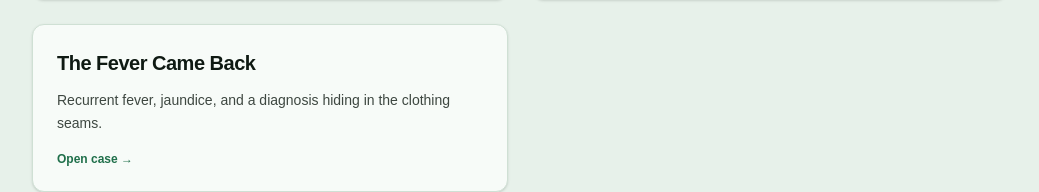
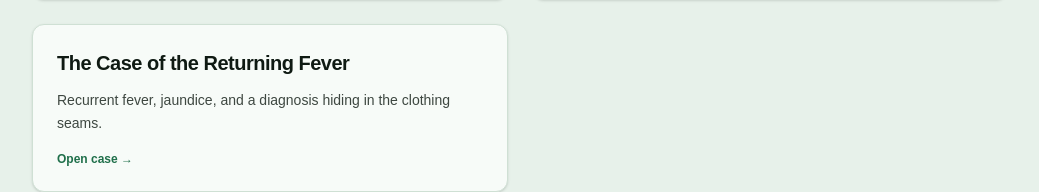
Before and after one commit to alvarojg11/IDHub, a Next.js app: page /cases in a window 1280 px wide. Shown: the part 1510-1702 px from the top of the page, without its empty margins (120-1159 px from the left). Built offline with nearby package versions, Linux system fonts and the light colour scheme; no server answers.

Commit message:
case lbrf update

```diff
--- a/app/cases/lbrf/page.mdx
+++ b/app/cases/lbrf/page.mdx
@@ -1,5 +1,5 @@
 <h1 className="text-5xl font-extrabold tracking-tight text-gray-900 my-8">
-  The Fever Came Back
+  The Case of the Returning Fever
 </h1>
 
 <h2 className="text-2xl font-bold text-gray-900 mb-6">
--- a/app/cases/page.tsx
+++ b/app/cases/page.tsx
@@ -73,7 +73,7 @@ const cases = [
     description: "A misleading early course.",
   },
   {
-    title: "The Fever Came Back",
+    title: "The Case of the Returning Fever",
     slug: "lbrf",
     description: "Recurrent fever, jaundice, and a diagnosis hiding in the clothing seams.",
   },
--- a/lib/cases/registry.ts
+++ b/lib/cases/registry.ts
@@ -92,7 +92,7 @@ export const CASES: CaseMeta[] = [
     enable: true
   },
   {
-    title: "The Fever Came Back",
+    title: "The Case of the Returning Fever",
     slug: "lbrf",
     description: "Recurrent fever, jaundice, and a diagnosis hiding in the clothing seams.",
     enable: true
```
